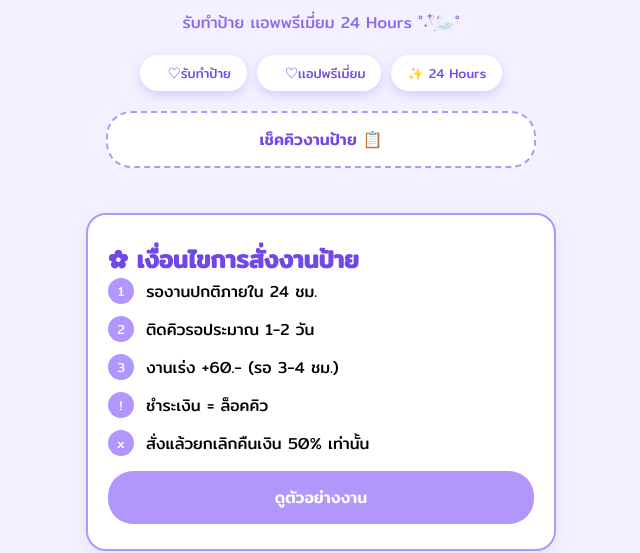
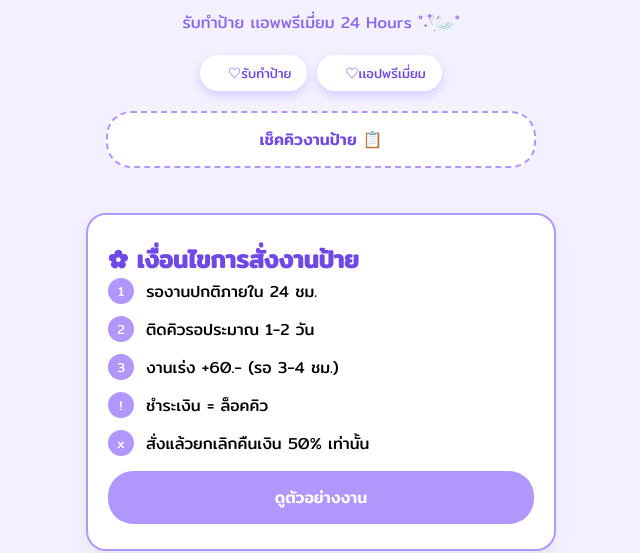
Before and after one commit to papaddy0/padapaddy, a plain HTML site: page index.html in a window 1280 px wide. Shown: the part 268-821 px from the top of the page, without its empty margins (319-959 px from the left). Drawn offline with Linux system fonts and the light colour scheme.

Commit message:
Update index.html

```diff
--- a/index.html
+++ b/index.html
@@ -173,7 +173,6 @@ border:1px solid #f0ebff;
 <div class="badges">
 <div class="badge">ㅤ♡รับทำป้าย</div>
 <div class="badge">ㅤ♡เเอปพรีเมี่ยม</div>
-<div class="badge">✨ 24 Hours</div>
 </div>
 
 <a href="https://docs.google.com/spreadsheets/d/1V0PWpH1MFnA2Jw686bdZR_-lXejP2eiEzp2rAGcYfOY/edit?usp=sharing" target="_blank" class="btn btn-outline">
```
